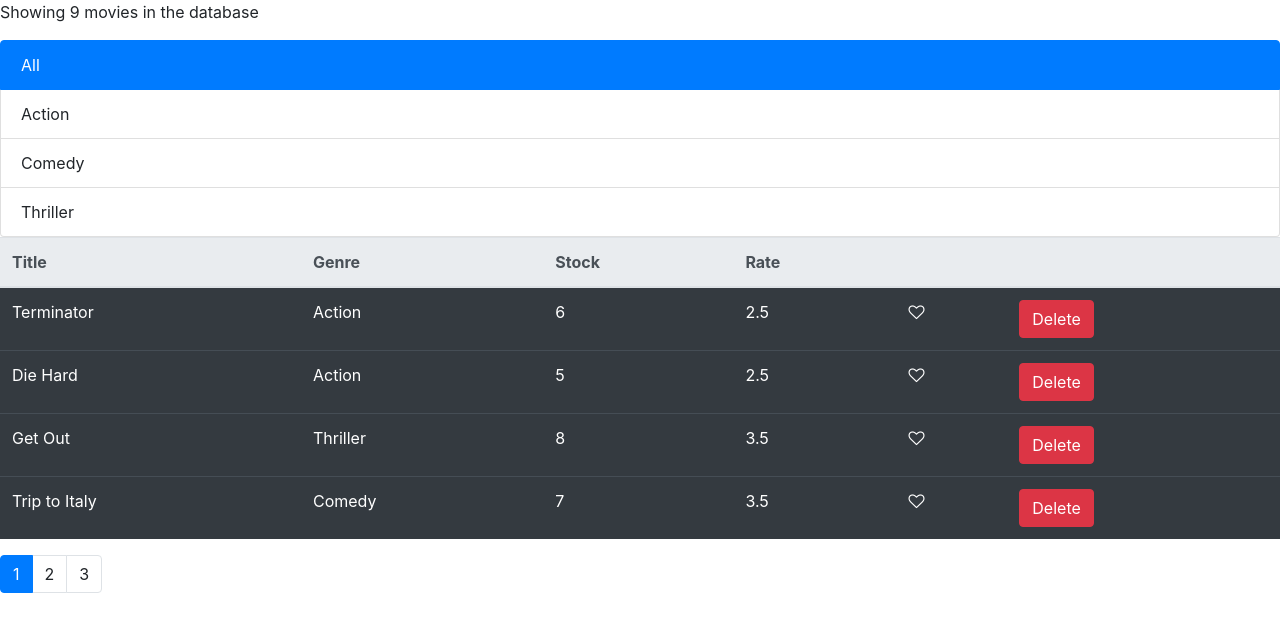
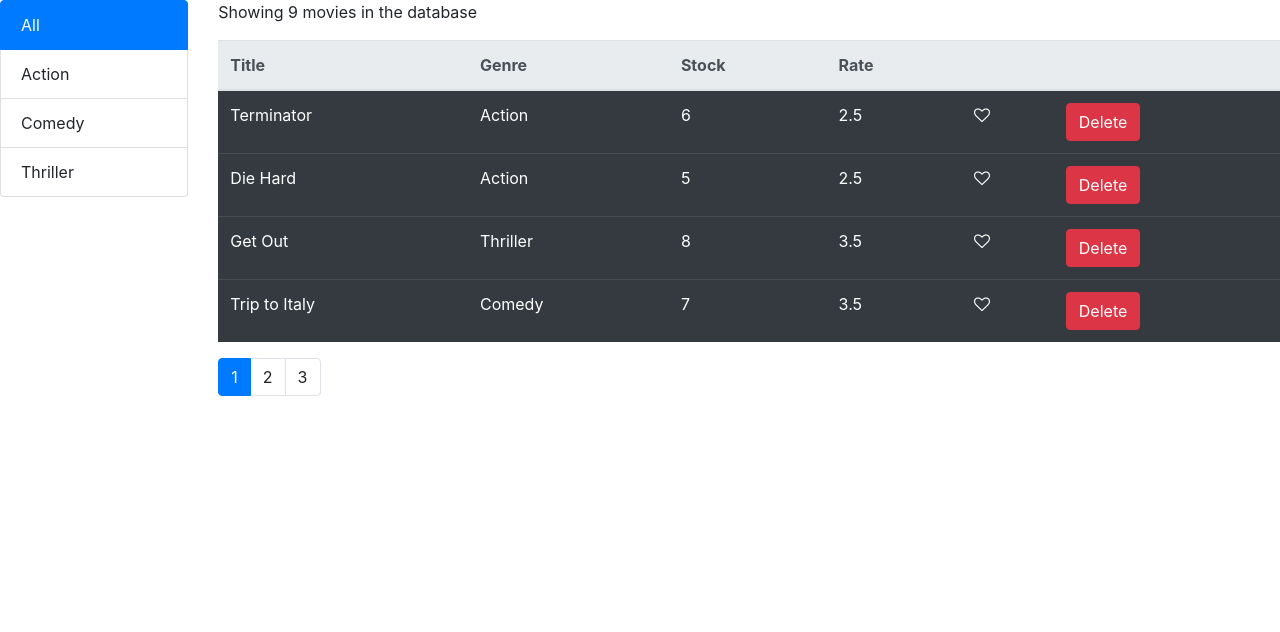
Before and after one commit to cstatro/react-lesson-movielist, a React (Create React App) app: page / in a window 1280 px wide. Shown: the top 632 px of the page. Built offline with nearby package versions, Linux system fonts and the light colour scheme.

Commit message:
before refactoring proper filter method

```diff
--- a/src/components/rental-graph.jsx
+++ b/src/components/rental-graph.jsx
@@ -23,14 +23,16 @@ class Rentals extends Component {
     } else {
       const moviesAll = paginate(this.state.movies, currentPage, pageSize);
       return (
-        <React.Fragment>
-          <p>Showing {this.state.movies.length} movies in the database</p>
-
+        <div className="row">
+          <div className="col-2">
             <MenuFilter
               updateGenre={this.handleGenreUpdate}
               genres={this.state.genres}
               currentGenre={this.state.currentGenre}
             />
+          </div>
+          <div className="col">
+            <p>Showing {this.state.movies.length} movies in the database</p>
 
             <table className="table table-dark">
               <thead>
@@ -77,7 +79,8 @@ class Rentals extends Component {
                 currentPage={currentPage}
               />
             </span>
-        </React.Fragment>
+          </div>
+        </div>
         // <button onClick={this.logState}>Show state</button>
       );
     }
@@ -100,9 +103,10 @@ class Rentals extends Component {
   handleGenreUpdate = genre => {
     const allMovies = [...getMovies()];
     const currentGenre = genre;
-    const movies = allMovies.filter(movie => movie.genre.name === genre);
-    console.log("fart", movies);
-
+    const movies =
+      genre === "all"
+        ? allMovies
+        : allMovies.filter(movie => movie.genre.name === genre);
     this.setState({ currentGenre, movies });
     console.log("current genre is", this.state.currentGenre);
   };
```
Lines whose indentation alone changed are shown as unchanged.
